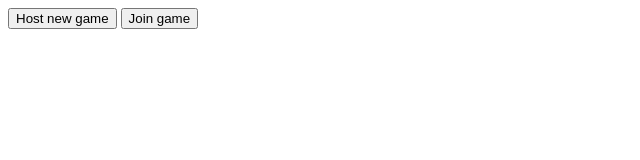
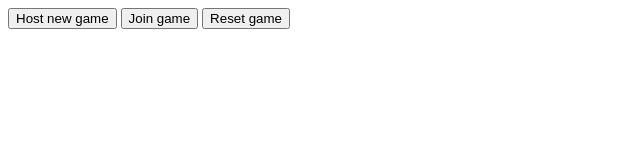
Before and after one commit to Jorengarenar/TGFW, a plain HTML site: page Front/index.html in a window 1280 px wide. Shown: the whole page, without its empty margins (0-640 px from the left). Drawn offline with nearby package versions, Linux system fonts and the light colour scheme.

Commit message:
Reset button

```diff
--- a/Front/index.html
+++ b/Front/index.html
@@ -12,11 +12,13 @@
 <body>
   <main>
       <nav>
+        <div id="gameId"></div>
         <div class="options">
           <button onclick="newGame()">Host new game</button>
           <button onclick="joinGame()">Join game</button>
+          <span class="separator"></span>
+          <button id="resetGame" onclick="resetGame()">Reset game</button>
         </div>
-        <div id="gameId"></div>
       </nav>
     <div id="game">
       <div id="board"></div>
--- a/Front/script.js
+++ b/Front/script.js
@@ -59,6 +59,14 @@ async function drawBoard() {
   });
 }
 
+async function resetGame() {
+  const res = await fetch(`http://localhost:5000/chess/${game_id}/reset`);
+  const data = await res.json();
+  if (data) {
+    drawBoard();
+  }
+}
+
 async function newGame() {
   const res = await fetch("http://localhost:5000/chess", {
     method: "POST"
--- a/Front/styles.less
+++ b/Front/styles.less
@@ -19,10 +19,16 @@ button {
 }
 
 nav {
-  width: 100%;
-  display: flex;
-  align-items: baseline;
-  justify-content: space-between;
+  & {
+    width: 100%;
+    display: flex;
+    align-items: baseline;
+    justify-content: space-between;
+  }
+
+  #gameId:empty ~ div > #resetGame {
+    display: none;
+  }
 }
 
 main {
@@ -153,3 +159,7 @@ ul#players {
   }
 
 }
+
+.separator {
+  margin: 1em;
+}
```
